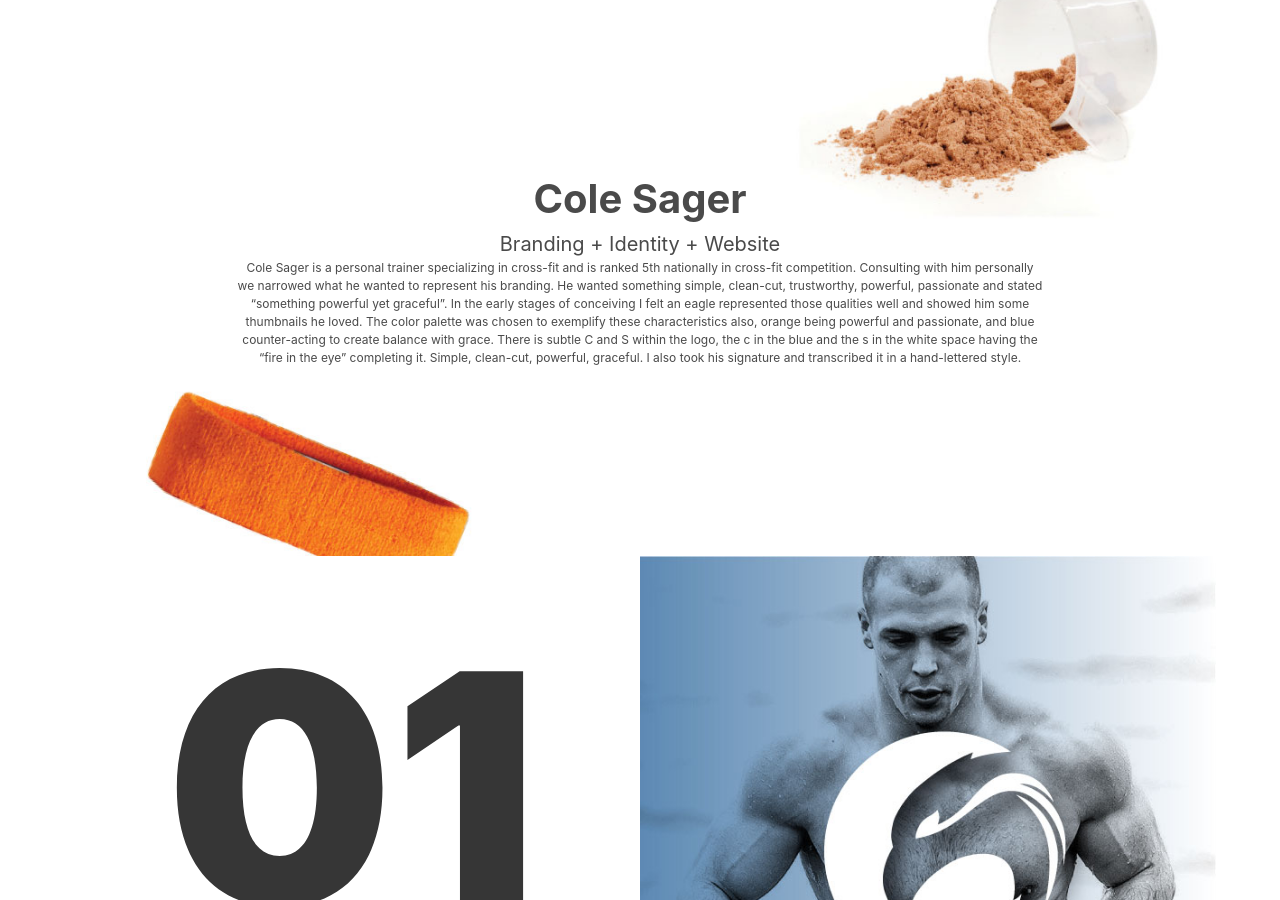
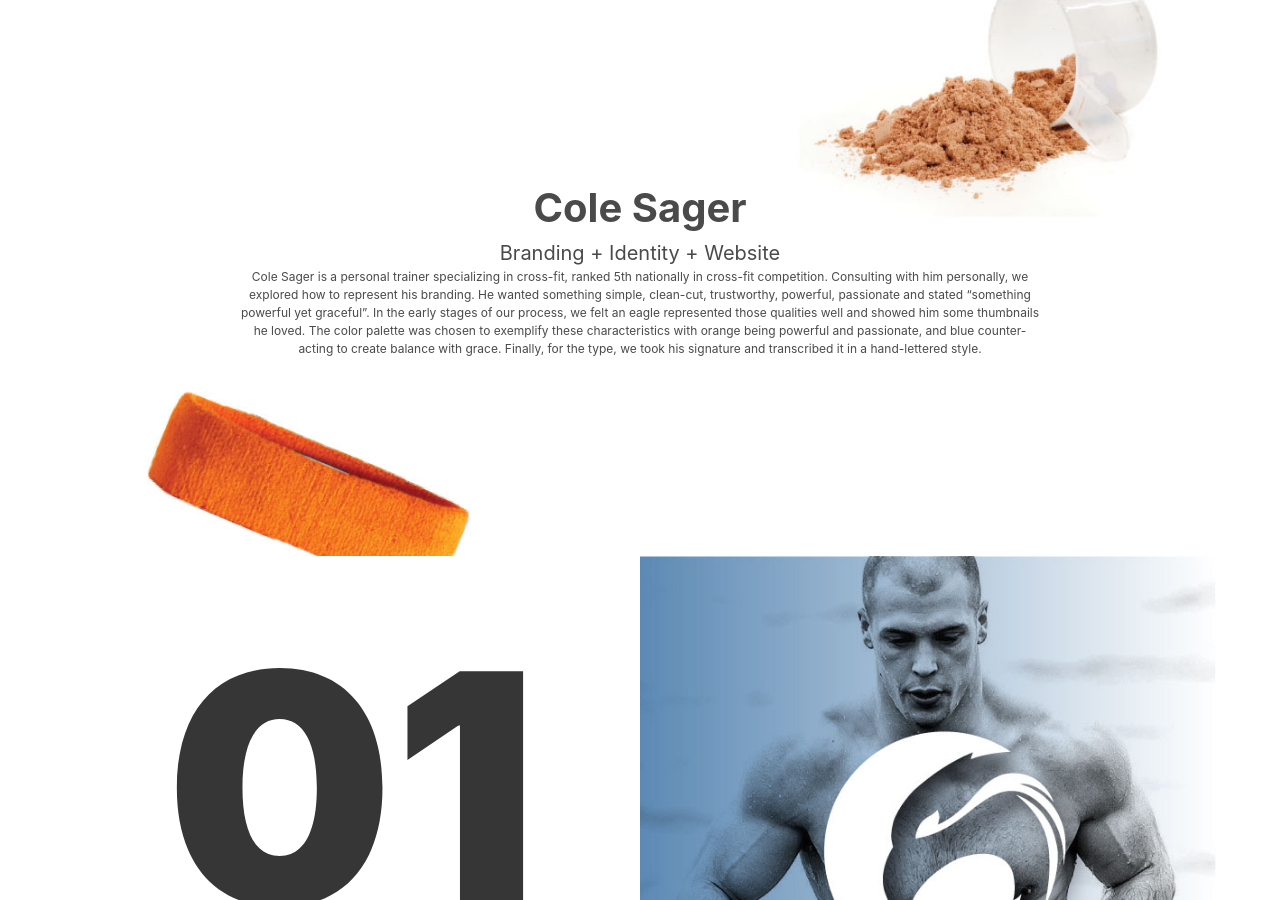
Before and after one commit to scannedmedia/scannedmedia, a Jekyll site: the page built from _work/cole-sager.markdown, in a window 1280 px wide and 900 px high, scrolled down 676 px. Built offline with Jekyll 4.4.1, drawn with Linux system fonts in a browser that asks for light colours; nearby versions of some CDN libraries.

Commit message:
Updated Cole Sager

```diff
--- a/_work/cole-sager.markdown
+++ b/_work/cole-sager.markdown
@@ -50,4 +50,4 @@ columns:
 layout: works
 ---
 
-Cole Sager is a personal trainer specializing in cross-fit and is ranked 5th nationally in cross-fit competition. Consulting with him personally we narrowed what he wanted to represent his branding. He wanted something simple, clean-cut, trustworthy, powerful, passionate and stated “something powerful yet graceful”. In the early stages of conceiving I felt an eagle represented those qualities well and showed him some thumbnails he loved. The color palette was chosen to exemplify these characteristics also, orange being powerful and passionate, and blue counter-acting to create balance with grace. There is subtle C and S within the logo, the c in the blue and the s in the white space having the “fire in the eye” completing it. Simple, clean-cut, powerful, graceful. I also took his signature and transcribed it in a hand-lettered style.
+Cole Sager is a personal trainer specializing in cross-fit, ranked 5th nationally in cross-fit competition. Consulting with him personally, we explored how to represent his branding. He wanted something simple, clean-cut, trustworthy, powerful, passionate and stated “something powerful yet graceful”. In the early stages of our process, we felt an eagle represented those qualities well and showed him some thumbnails he loved. The color palette was chosen to exemplify these characteristics with orange being powerful and passionate, and blue counter-acting to create balance with grace. Finally, for the type, we took his signature and transcribed it in a hand-lettered style.
```
